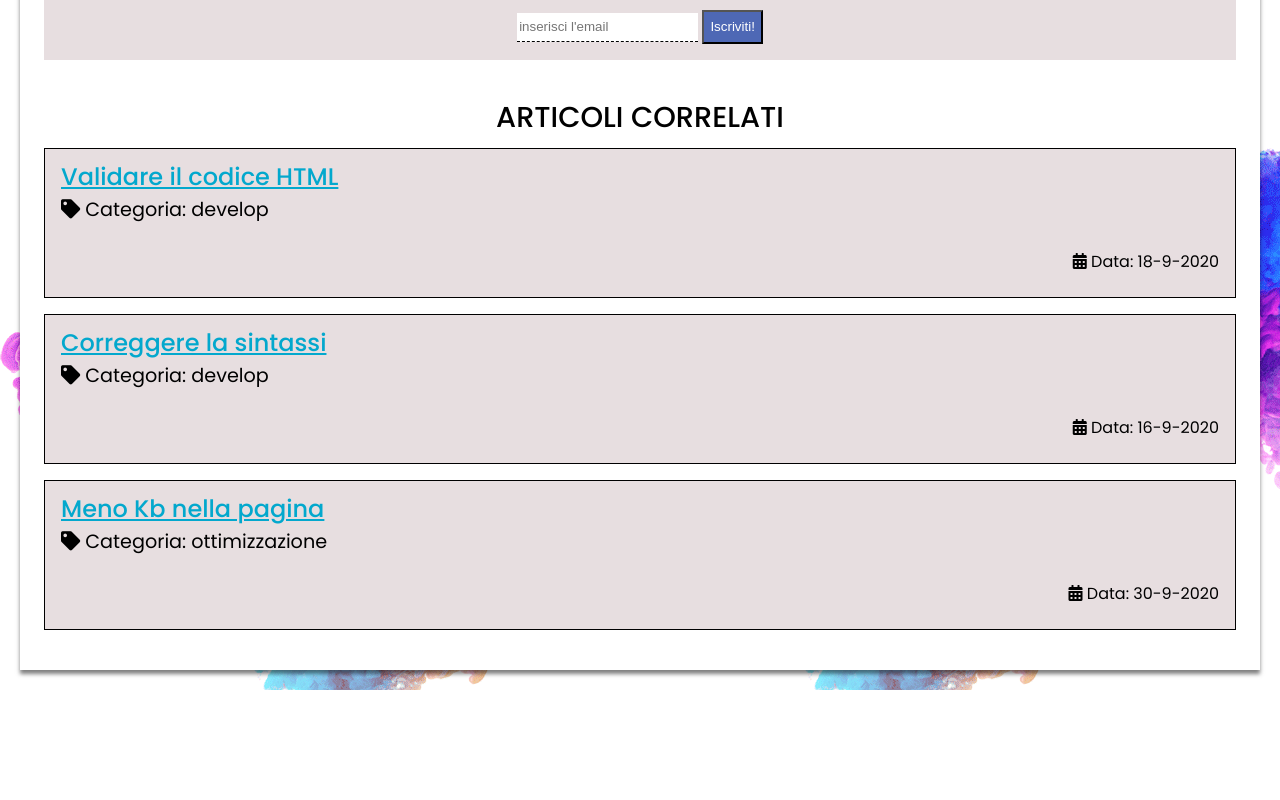
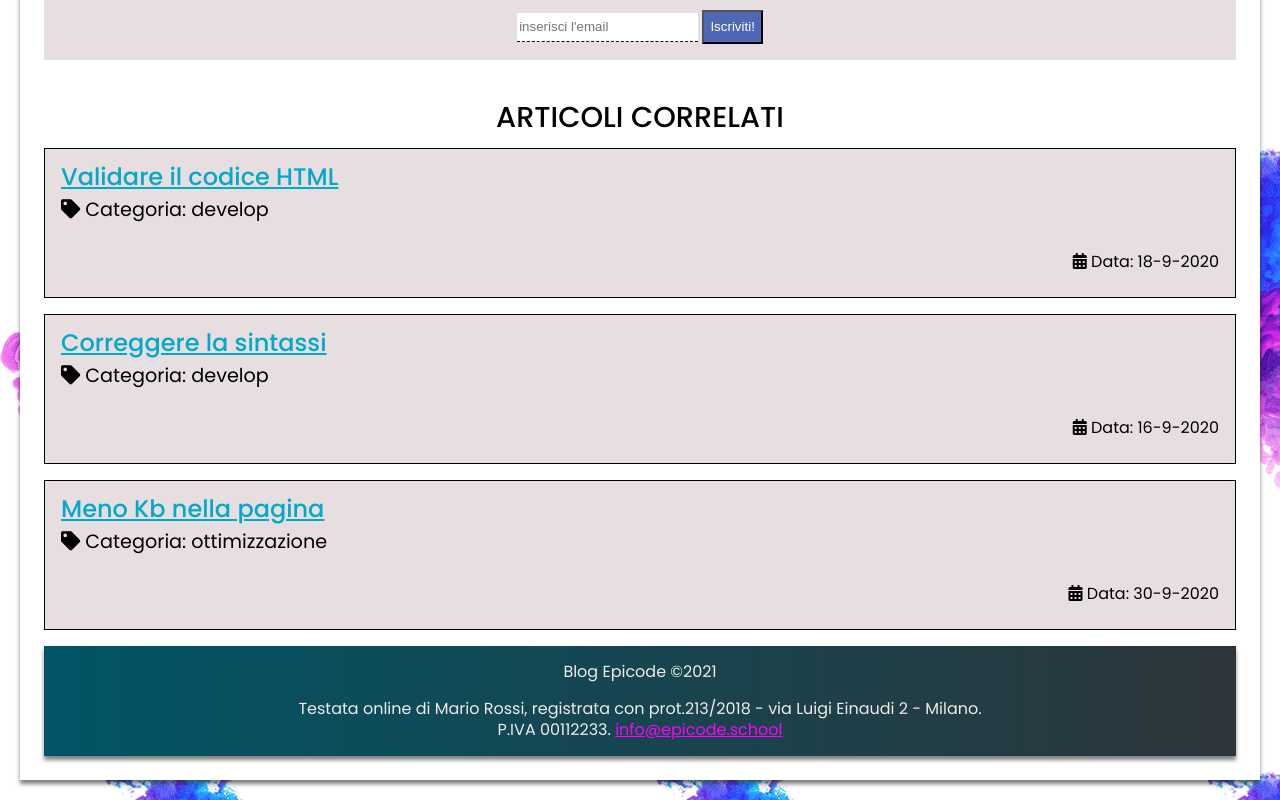
Before and after one commit to Solis3D/U1-W1-D4-CSS-Avanzato, a plain HTML site: page index.html in a window 1280 px wide. Shown: the part 1727-2527 px from the top of the page. Before the commit the page ends 2417 px from the top, so only its background shows below. Drawn offline with Linux system fonts and the light colour scheme.

Commit message:
0.2 - added footer

```diff
--- a/assets/css/style.css
+++ b/assets/css/style.css
@@ -44,6 +44,17 @@ iframe {
   margin-bottom: 10px;
 }
 
+footer {
+  background: #005566;
+  background: linear-gradient(90deg, rgba(0, 85, 102, 1) 0%, rgba(45, 53, 58, 1) 100%);
+  color: #eeebea;
+  padding: 1em;
+  text-align: center;
+  box-shadow: 0px 4px 4px rgba(0, 0, 0, 0.5);
+  font-size: 1em;
+  line-height: 1.3;
+}
+
 div {
   text-align: left;
 }
@@ -60,6 +71,10 @@ nav a {
   color: white;
   font-size: larger;
   font-weight: 500;
+}
+
+footer a {
+  color: #ff00fe;
 }
 
 header h2 {
@@ -111,6 +126,10 @@ div button {
   background-color: #4e68b5;
   color: white;
   height: 2.5em;
+}
+
+h3 {
+  margin-bottom: 1em;
 }
 
 .img-logo {
--- a/index.html
+++ b/index.html
@@ -139,6 +139,14 @@
           <p class="date"><i class="fas fa-calendar-alt"></i> Data: 30-9-2020</p>
         </div>
       </article>
+
+      <footer>
+        <h3>Blog Epicode &copy;2021</h3>
+
+        <p>Testata online di Mario Rossi, registrata con prot.213/2018 - via Luigi Einaudi 2 - Milano.</p>
+
+        <p>P.IVA 00112233. <a href="mailto:info@epicode.school">info@epicode.school</a></p>
+      </footer>
     </main>
   </body>
 </html>
```
